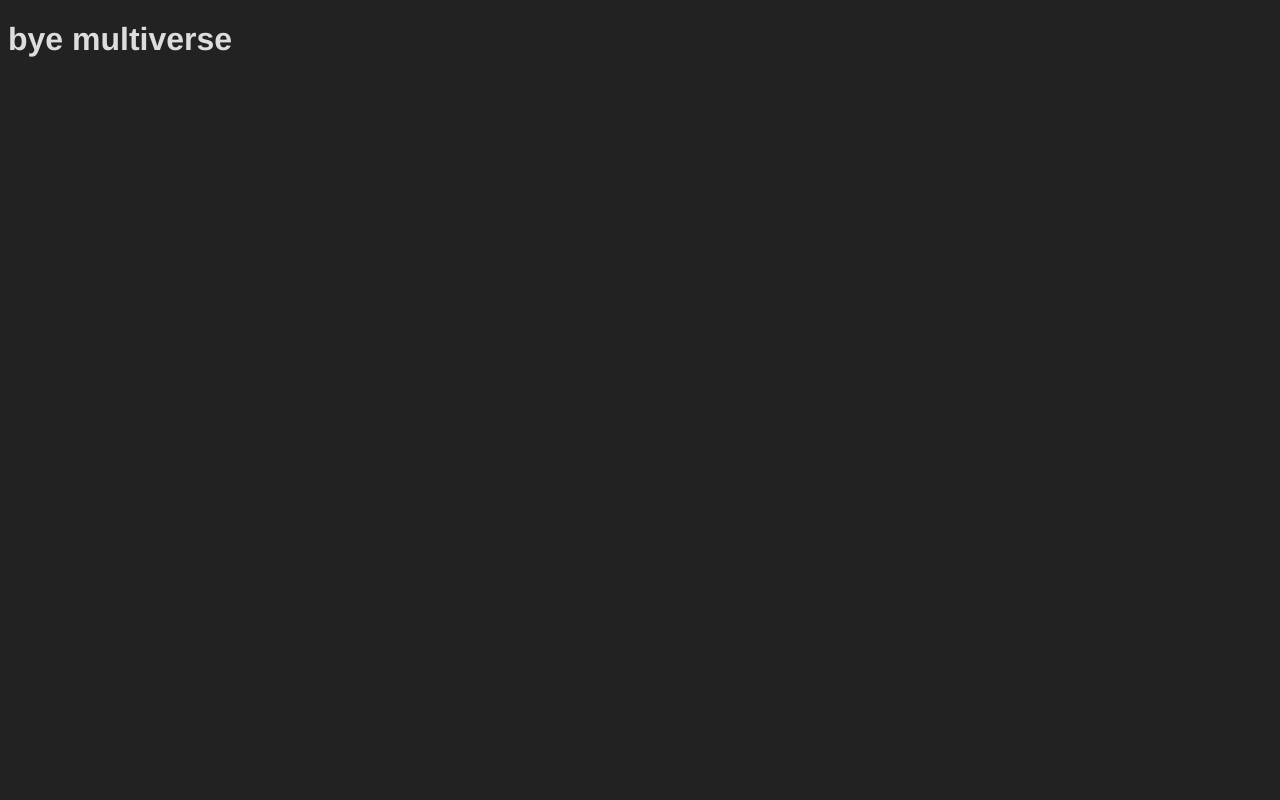
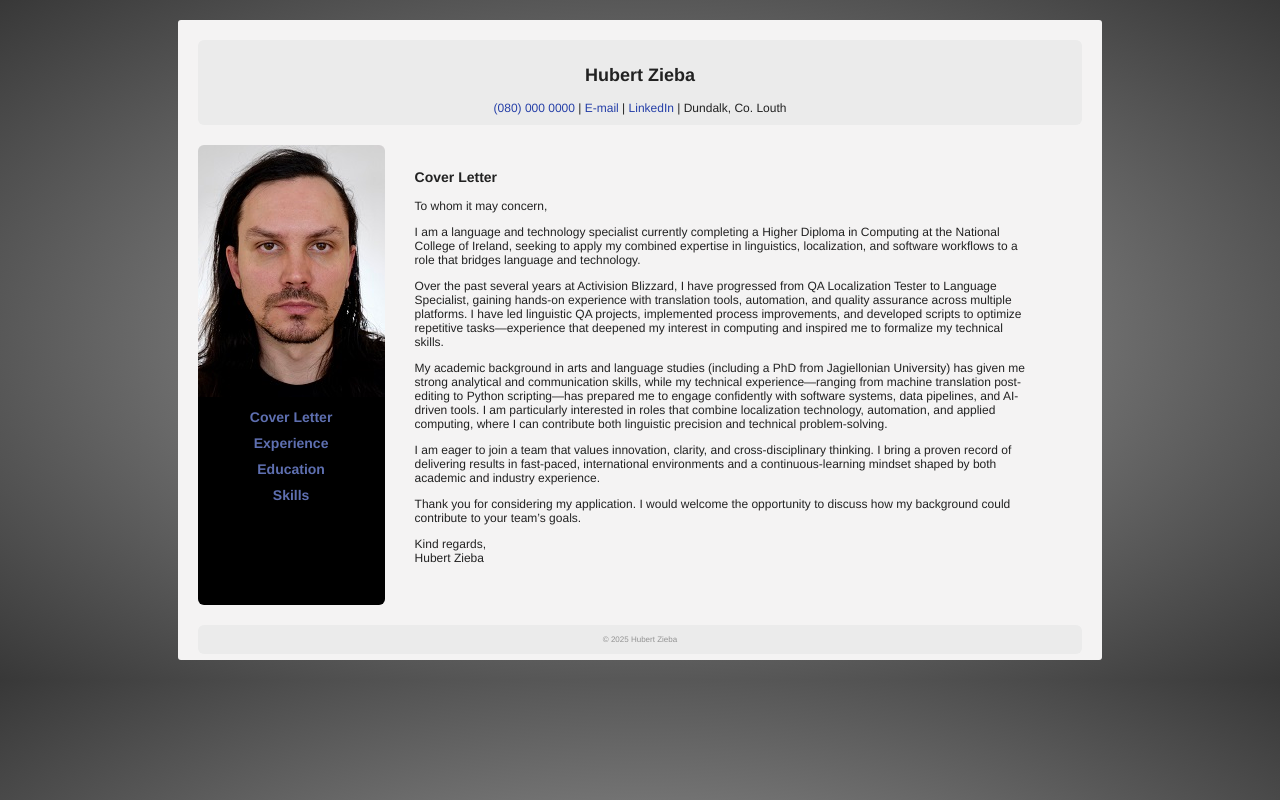
Before and after one commit to hwzieba/hwzieba.github.io, a plain HTML site: page index.html in a window 1280 px wide. Drawn offline with Linux system fonts and the light colour scheme.

Commit message:
Upload redesigned CV

```diff
--- a/index.html
+++ b/index.html
@@ -1,10 +1,56 @@
 <!DOCTYPE html>
 <html>
-  <head>
-    <title>bye multiverse</title>
-    <link rel="stylesheet" href="style.css">
-  </head>
-  <body>
-    <h1>bye multiverse</h1>
-  </body>
+	<head>
+		<title>
+			Hubert Zieba CV
+		</title>
+		<link rel="stylesheet" href="styles/style.css">
+	</head>
+	<body>
+
+		<div class="container">
+			<header class="header">
+					<h2>Hubert Zieba</h2>
+					<a href="tel:+3530800000000">(080) 000 0000</a> |
+					<a href="x24110892@student.ncirl.ie">E-mail</a> |
+					<a href="https://www.linkedin.com/in/hubertzieba1987/">LinkedIn</a> |
+					Dundalk, Co. Louth
+			</header>
+			<main class="content">
+				<div class="left-column">
+					<h3>
+						<ul>
+							<li><a href="">Cover Letter</a></li>
+							<li><a href="exp/index.html">Experience</a></li>
+							<li><a href="edu/index.html">Education</a></li>
+							<li><a href="skills/index.html">Skills</a></li>
+						</ul>
+
+					</h3>
+				</div>
+				<div class="main">
+					<h3>
+						Cover Letter
+					</h3>
+					<p>
+						To whom it may concern,
+					<p>
+						I am a language and technology specialist currently completing a Higher Diploma in Computing at the National College of Ireland, seeking to apply my combined expertise in linguistics, localization, and software workflows to a role that bridges language and technology.
+					<p>
+						Over the past several years at Activision Blizzard, I have progressed from QA Localization Tester to Language Specialist, gaining hands-on experience with translation tools, automation, and quality assurance across multiple platforms. I have led linguistic QA projects, implemented process improvements, and developed scripts to optimize repetitive tasks—experience that deepened my interest in computing and inspired me to formalize my technical skills.
+					<p>
+						My academic background in arts and language studies (including a PhD from Jagiellonian University) has given me strong analytical and communication skills, while my technical experience—ranging from machine translation post-editing to Python scripting—has prepared me to engage confidently with software systems, data pipelines, and AI-driven tools. I am particularly interested in roles that combine localization technology, automation, and applied computing, where I can contribute both linguistic precision and technical problem-solving.
+					<p>
+						I am eager to join a team that values innovation, clarity, and cross-disciplinary thinking. I bring a proven record of delivering results in fast-paced, international environments and a continuous-learning mindset shaped by both academic and industry experience.
+					<p>
+						Thank you for considering my application. I would welcome the opportunity to discuss how my background could contribute to your team’s goals.
+					<p>
+						Kind regards,<br>
+						Hubert Zieba
+					</p>
+				</div>
+			</main>
+			<footer class="footer">&copy; 2025 Hubert Zieba</footer>
+		</div>
+	</body>
 </html>
--- a/style.css
+++ /dev/null
@@ -1,5 +0,0 @@
-body{
-  background:#222222;
-  color:#dddddd;
-  font-family:Helvetica, Verdana, Arial, sans-serif;
-}
--- /dev/null
+++ b/styles/style.css
@@ -0,0 +1,85 @@
+body {
+	background-image: radial-gradient(#a4a4a4, #383838);
+	font-family: Helvetica, sans-serif;
+	color: #222222;
+}
+a {
+	color: #253fa8;
+	text-decoration: none;
+}
+h2{
+	font-size: 18px;
+	text-shadow: #222222;
+}
+h3{
+	font-size: 14px;
+}
+@media(min-width:1000px){
+.container{
+	background: #f4f3f3;
+	margin: 20px auto;
+	padding:20px;
+	width:70%;
+	height:600px;
+	justify-content:space-between;
+	border-radius: 3px;
+	font-size: 12px;
+}
+}
+.header{
+	padding:10px;
+	background: #ebebeb;
+	border-radius: 6px;
+	margin-bottom:20px;
+	text-align: center;
+}
+.content{
+	display: block;
+}
+.main{
+	float: left;
+	padding:10px;
+	margin-left:20px;
+	width:70%;
+	height:440px;
+	border-radius: 6px;
+
+}
+.left-column{
+	padding:10px;
+	padding-top:250px;
+	color:#ebebeb;
+	width:167px;
+	height:200px;
+	float:left;
+	background-image: url("../images/image.jpg");
+	background-repeat: no-repeat;
+	background-color: #000000;
+	border-radius: 6px;
+	text-align: center;
+}
+.left-column a{
+	color: #5e6fb0;
+}
+.left-column ul{
+	list-style: none;
+	padding:0px;
+
+}
+.left-column li{
+	padding-bottom:10px;
+}
+.content:after{
+    content: "";
+    display: table;
+    clear: both;
+}
+.footer{
+	padding:10px;
+	background: #ebebeb;
+	border-radius: 6px;
+	margin-top:20px;
+	text-align:center;
+	font-size: 8px;
+	color:#939393;
+}
```
Also changed, not shown: edu/index.html (added, +50 -0 lines), exp/index.html (added, +47 -0 lines), skills/index.html (added, +45 -0 lines), images/image.jpg (added).
